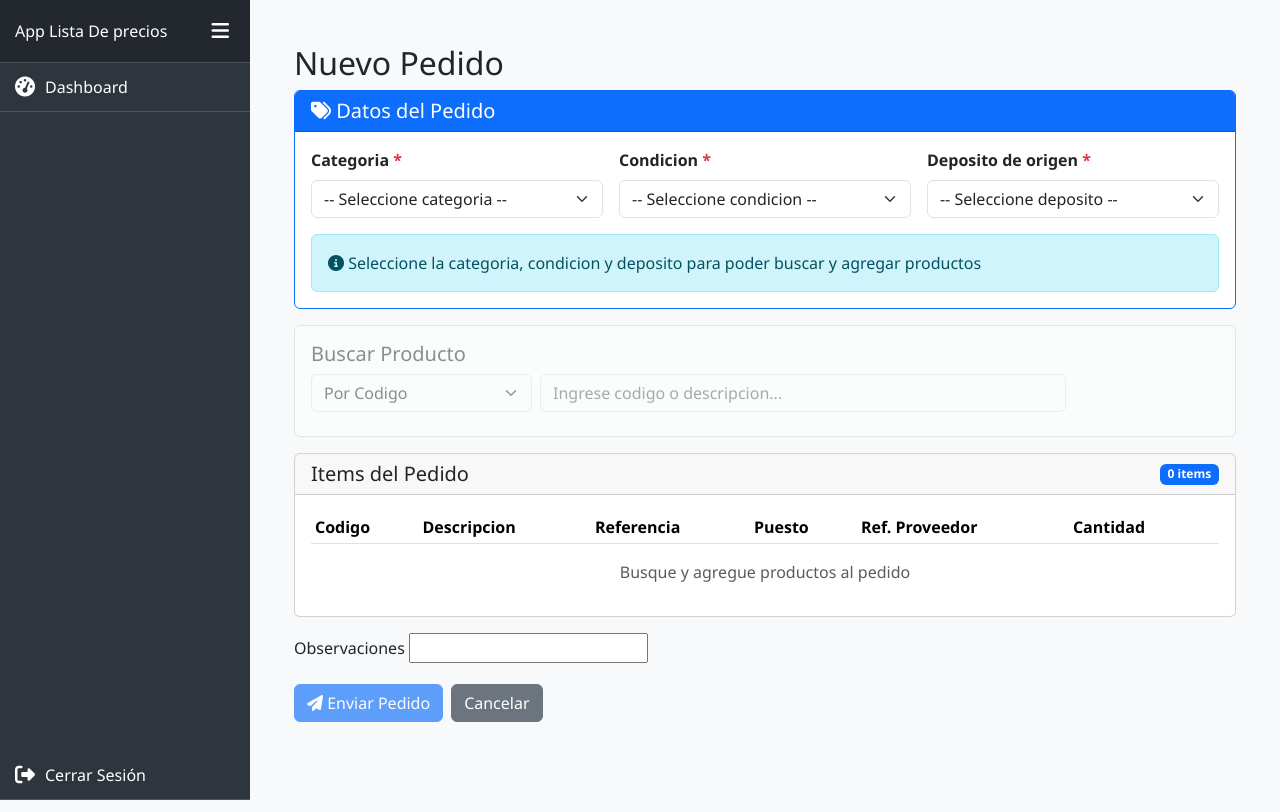
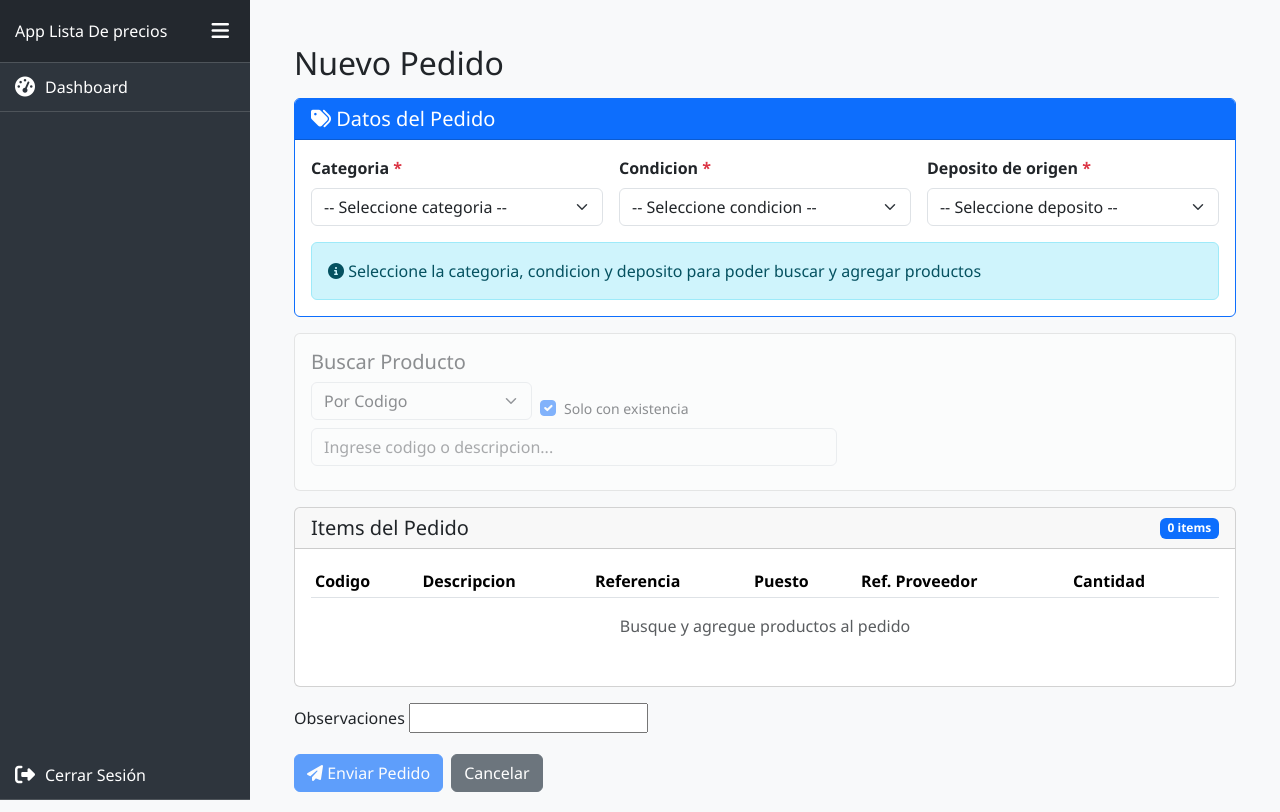
Before and after one commit to bicari/PreciosProgramables, a Django app: template templates/pedidos-crear.html in a window 1280 px wide. Run offline with Django 5.2, Linux system fonts and the light colour scheme; the template is opened without the code that fills it: most values are stand-ins (such as "Sample title", 1, 10 or a date in 2020); form fields are guessed from the names that the template uses; lists and menus that the app fills with data are empty; some libraries are stand-ins or nearby versions.

Commit message:
feat(pedidos): checkbox solo-existencia y bloqueo de agregar sin stock
Co-Authored-By: Claude Sonnet 4.6 <noreply@anthropic.com>

```diff
--- a/templates/pedidos-crear.html
+++ b/templates/pedidos-crear.html
@@ -1,7 +1,7 @@
 {% extends "dashboard.html" %}
 {% block content %}
 <div class="container mt-4">
-    <h2>Nuevo Pedido</h2>
+    <h2 class="mb-3">Nuevo Pedido</h2>
 
     {% if messages %}
         {% for message in messages %}
@@ -64,23 +64,39 @@
         <div class="card-body">
             <h5 class="card-title">Buscar Producto</h5>
             <div class="row g-2 align-items-end">
-                <div class="col-md-3">
+                <div class="col-6 col-md-3">
                     <select id="tipo-busqueda" name="tipo" class="form-select">
                         <option value="codigo">Por Codigo</option>
                         <option value="descripcion">Por Descripcion</option>
+                        <option value="referencia">Por Cod. Barras</option>
+                        <option value="ref_proveedor">Por Ref. Proveedor</option>
                     </select>
                 </div>
-                <div class="col-md-7 position-relative">
+                <div class="col-6 col-md-3 d-flex align-items-center">
+                    <div class="form-check mb-0">
+                        <input class="form-check-input" type="checkbox" value="1"
+                            id="solo-existencia" name="solo_existencia" checked>
+                        <label class="form-check-label small" for="solo-existencia">
+                            Solo con existencia
+                        </label>
+                    </div>
+                </div>
+                <div class="col-6 col-md-2 d-flex align-items-center">
+                    <small id="texto-buscando" class="htmx-indicator text-primary fw-semibold" style="display:none;">
+                        <i class="fas fa-search fa-spin me-1"></i>Buscando...
+                    </small>
+                </div>
+                <div class="col-12 col-md-7 position-relative">
                     <input
                         type="text"
                         class="form-control pe-5"
                         id="buscar-producto"
                         placeholder="Ingrese codigo o descripcion..."
                         hx-get="/pedidos/buscar-producto/"
-                        hx-trigger="input changed delay:500ms, keyup[key=='Enter']"
+                        hx-trigger="input changed delay:500ms, keyup[key=='Enter'], cambioFiltro"
                         hx-target="#resultados-busqueda"
                         hx-swap="innerHTML"
-                        hx-include="#tipo-busqueda, #campo-categoria"
+                        hx-include="#tipo-busqueda, #campo-categoria, #solo-existencia"
                         hx-indicator="#loader-busqueda, #texto-buscando, #skeleton-busqueda"
                         name="q"
                         autocomplete="off"
@@ -91,11 +107,6 @@
                             <span></span><span></span><span></span>
                         </span>
                     </span>
-                </div>
-                <div class="col-md-2 d-flex align-items-center">
-                    <small id="texto-buscando" class="htmx-indicator text-primary fw-semibold" style="display:none;">
-                        <i class="fas fa-search fa-spin me-1"></i>Buscando...
-                    </small>
                 </div>
             </div>
 
@@ -144,8 +155,9 @@
                 <h5 class="mb-0">Items del Pedido</h5>
                 <span class="badge bg-primary" id="total-items">0 items</span>
             </div>
-            <div class="card-body">
-                <table class="table table-sm" id="tabla-items">
+            <div class="card-body p-0 p-md-3">
+                <div class="table-responsive">
+                <table class="table table-sm table-mobile-card mb-0" id="tabla-items">
                     <thead>
                         <tr>
                             <th>Codigo</th>
@@ -160,7 +172,8 @@
                     <tbody id="items-body">
                     </tbody>
                 </table>
-                <p class="text-muted text-center" id="sin-items">Busque y agregue productos al pedido</p>
+                </div>
+                <p class="text-muted text-center p-3" id="sin-items">Busque y agregue productos al pedido</p>
             </div>
         </div>
 
@@ -171,8 +184,8 @@
 
         <input type="hidden" name="items_json" id="items-json" value="[]">
 
-        <div class="d-flex gap-2">
-            <button type="submit" class="btn btn-primary" id="btn-enviar" disabled>
+        <div class="d-flex gap-2 flex-wrap">
+            <button type="submit" class="btn btn-primary flex-grow-1 flex-sm-grow-0" id="btn-enviar" disabled>
                 <i class="fas fa-paper-plane"></i> Enviar Pedido
             </button>
             <a href="{% url 'pedidos-lista' %}" class="btn btn-secondary">Cancelar</a>
@@ -381,13 +394,13 @@ function renderItems() {
 
     tbody.innerHTML = itemsPedido.map((item, i) => `
         <tr>
-            <td>${item.codigo}</td>
-            <td>${item.descripcion}</td>
-            <td><small class="text-muted">${item.referencia}</small></td>
-            <td><small class="text-muted">${item.puesto}</small></td>
-            <td><small class="text-muted">${item.ref_proveedor}</small></td>
-            <td>
-                <input type="number" class="form-control form-control-sm" style="width:80px"
+            <td data-label="Código">${item.codigo}</td>
+            <td data-label="Descripción">${item.descripcion}</td>
+            <td data-label="Referencia"><small class="text-muted">${item.referencia}</small></td>
+            <td data-label="Puesto"><small class="text-muted">${item.puesto}</small></td>
+            <td data-label="Ref. Prov."><small class="text-muted">${item.ref_proveedor}</small></td>
+            <td data-label="Cantidad">
+                <input type="number" class="form-control form-control-sm" style="width:90px"
                     value="${item.cantidad}" min="1"
                     onchange="actualizarCantidad(${i}, this.value)">
             </td>
@@ -412,6 +425,13 @@ document.getElementById('tipo-busqueda').addEventListener('change', function() {
     htmx.process(input);
 });
 
+document.getElementById('solo-existencia').addEventListener('change', function() {
+    const input = document.getElementById('buscar-producto');
+    if (input.value.trim().length >= 2) {
+        htmx.trigger(input, 'cambioFiltro');
+    }
+});
+
 document.getElementById('form-pedido').addEventListener('submit', function(e) {
     const btn = document.getElementById('btn-enviar');
     if (btn.dataset.enviado === 'true') return;
```
Also changed, not shown: PedidosAlmacen/tests.py (+27 -0 lines), templates/pedidos-buscar-producto.html (+33 -12 lines).
